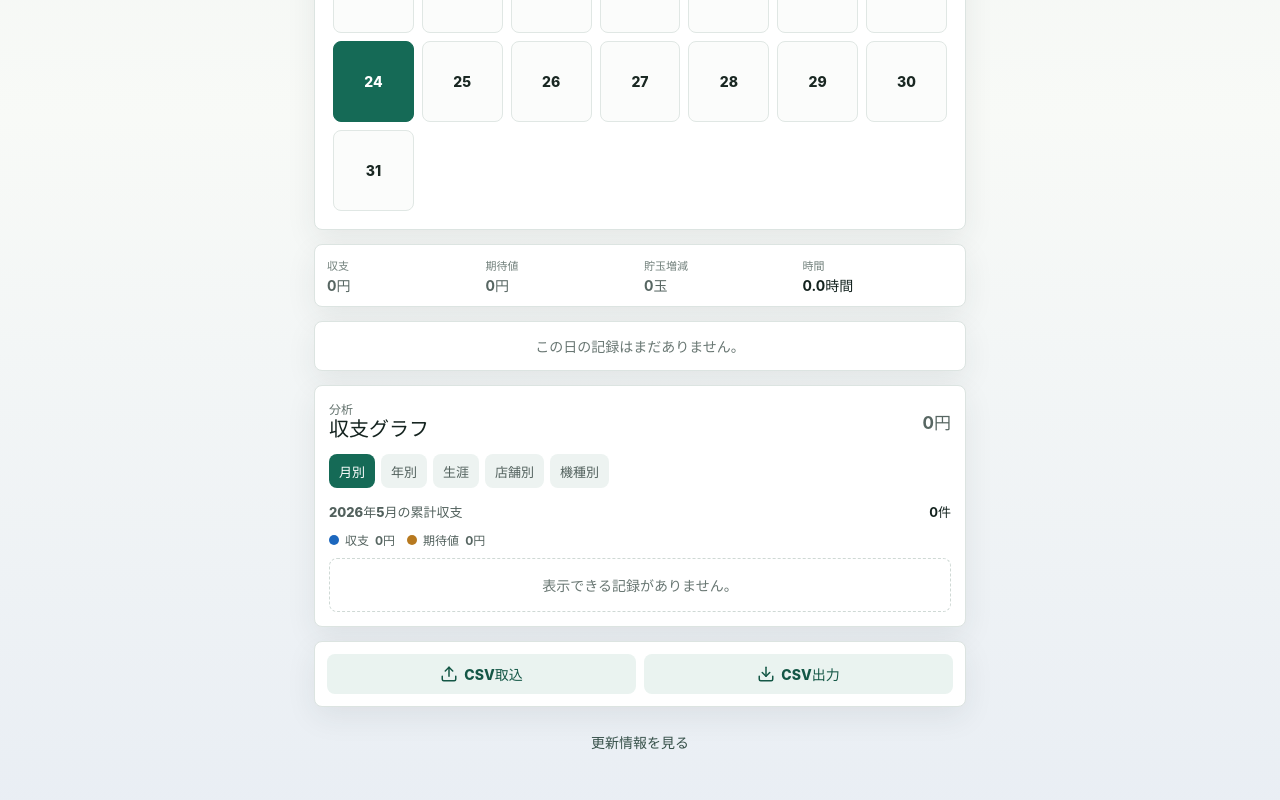
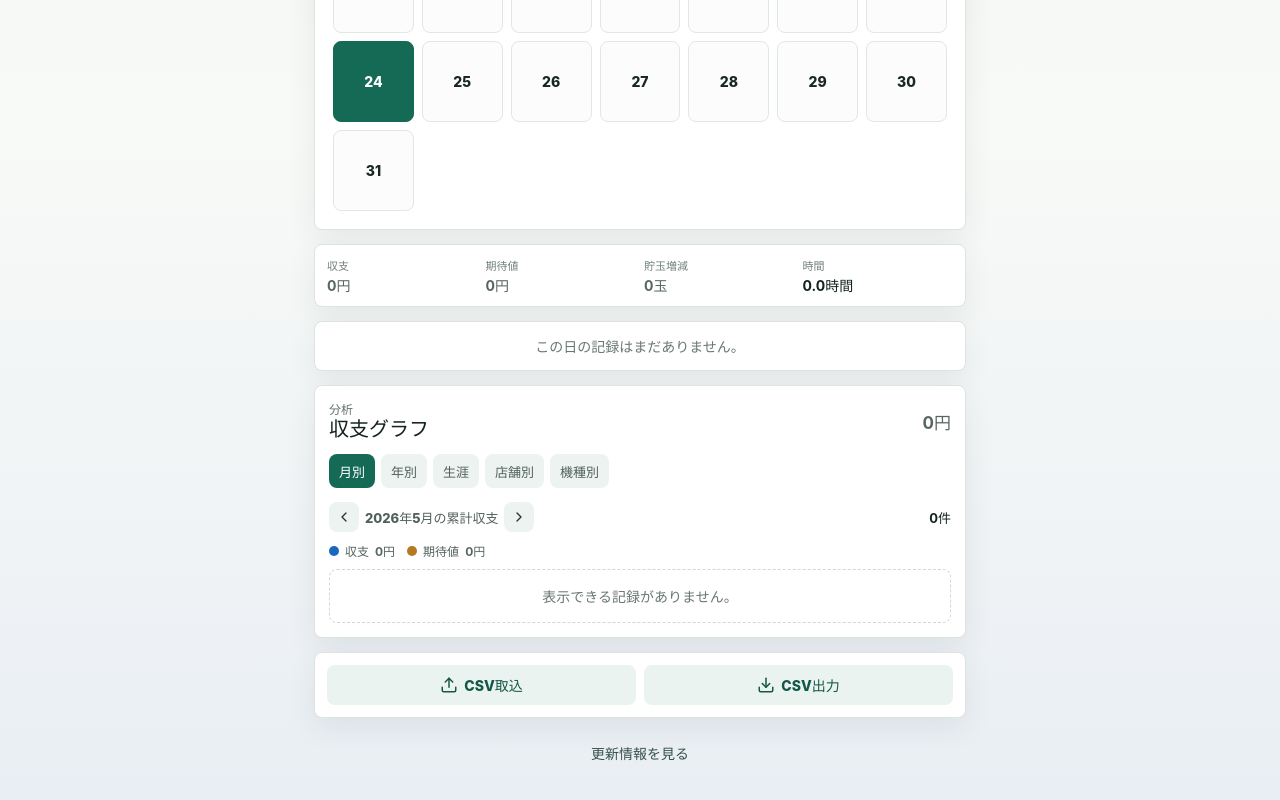
Before and after one commit to umedademu/shushi, a React (Vite) app in the folder app/: page / in a window 1280 px wide. Shown: the part 527-1327 px from the top of the page. Built offline with nearby package versions, Linux system fonts and the light colour scheme.

Commit message:
Add monthly chart navigation

```diff
--- a/app/src/App.css
+++ b/app/src/App.css
@@ -344,7 +344,33 @@ h3 {
   font-weight: 800;
 }
 
+.chart-title-main {
+  display: flex;
+  align-items: center;
+  min-width: 0;
+  gap: 6px;
+}
+
+.chart-title-main span {
+  min-width: 0;
+  overflow-wrap: anywhere;
+}
+
+.chart-month-button {
+  flex: 0 0 auto;
+  width: 30px;
+  height: 30px;
+  border: 0;
+  border-radius: 8px;
+  background: #edf3f1;
+  color: #263632;
+  display: inline-flex;
+  align-items: center;
+  justify-content: center;
+}
+
 .chart-title-row strong {
+  flex: 0 0 auto;
   color: #14231f;
 }
 
--- a/app/src/App.tsx
+++ b/app/src/App.tsx
@@ -206,6 +206,11 @@ const updateItems = [
     title: "カレンダー収支をカンマ区切りに変更",
     body: "カレンダーの日別収支を、+60,240 のようにカンマ付きで表示するようにしました。",
   },
+  {
+    date: "2026-05-24",
+    title: "月別グラフの月移動を追加",
+    body: "月別グラフにも前月・次月ボタンを追加し、メインカレンダーの月表示と連動するようにしました。",
+  },
 ];
 
 const chartModes: Array<{ key: ChartMode; label: string }> = [
@@ -1776,7 +1781,31 @@ export function App() {
           </div>
 
           <div className="chart-title-row">
-            <span>{chartData.title}</span>
+            <div className="chart-title-main">
+              {chartMode === "month" && (
+                <button
+                  aria-label="月別グラフを前の月へ"
+                  className="chart-month-button"
+                  type="button"
+                  onClick={() => moveMonth(-1)}
+                  title="前の月"
+                >
+                  <ChevronLeft size={16} />
+                </button>
+              )}
+              <span>{chartData.title}</span>
+              {chartMode === "month" && (
+                <button
+                  aria-label="月別グラフを次の月へ"
+                  className="chart-month-button"
+                  type="button"
+                  onClick={() => moveMonth(1)}
+                  title="次の月"
+                >
+                  <ChevronRight size={16} />
+                </button>
+              )}
+            </div>
             <strong>{chartData.count}件</strong>
           </div>
 
```
Also changed, not shown: 2 other files (tests, documents, lock files or other folders).
